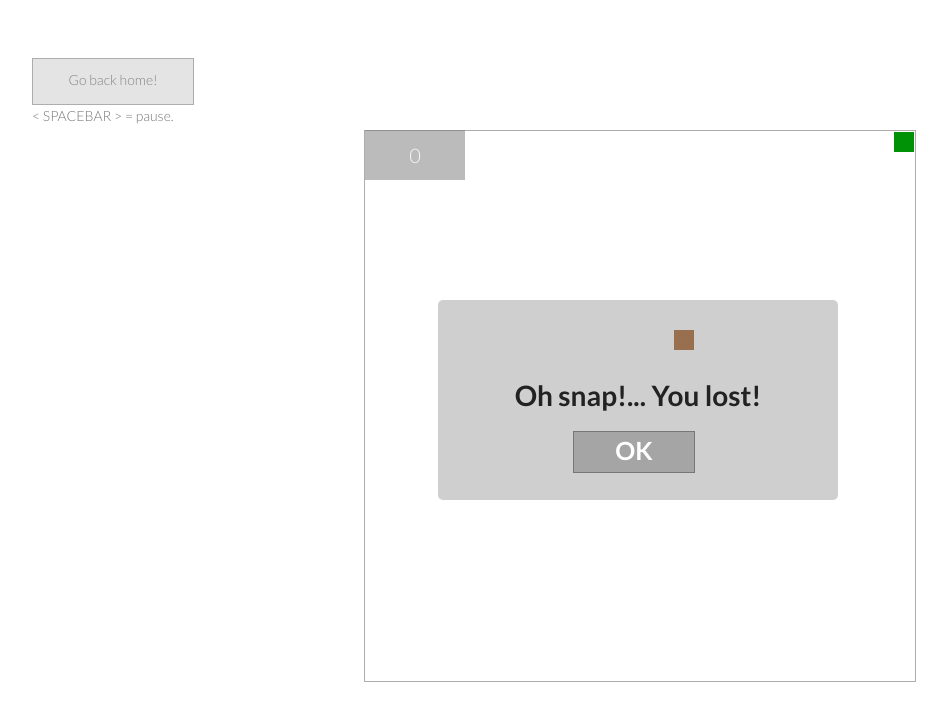
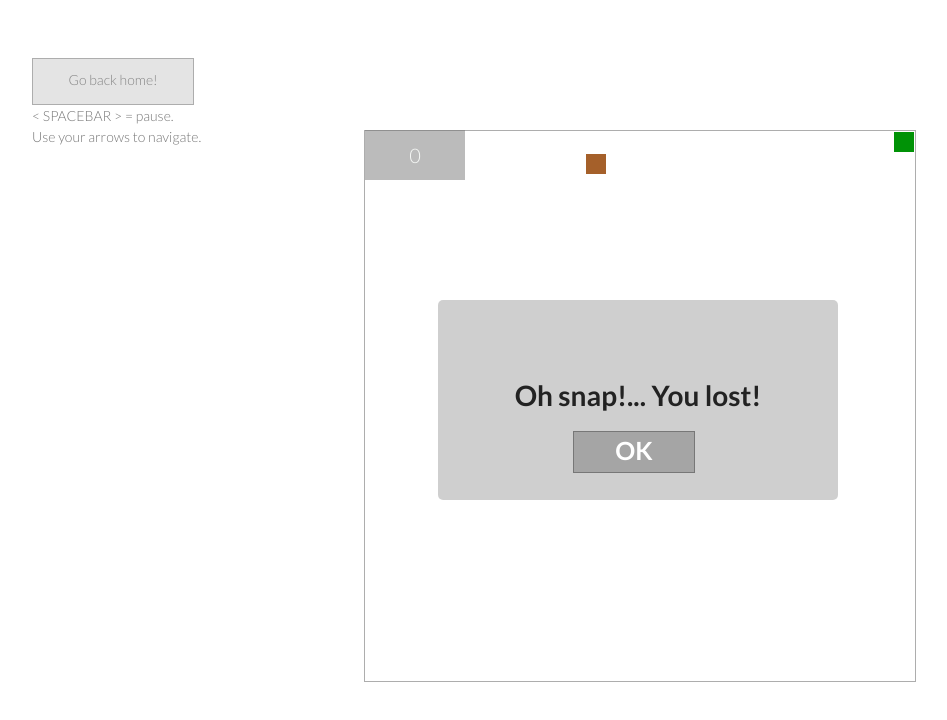
Before and after one commit to donald-john/snake, a plain HTML site: page index.html in a window 1280 px wide. Shown: the whole page, without its empty margins (26-973 px from the left). Drawn offline with Linux system fonts and the light colour scheme.

Commit message:
fix bug where food intersected snake. more directions

```diff
--- a/index.html
+++ b/index.html
@@ -19,7 +19,8 @@
         Go back home!
       </a>
       <div class="directions">
-        &lt SPACEBAR &gt = pause.
+        &lt SPACEBAR &gt = pause. </br>
+        Use your arrows to navigate.
       </div>
     </div>
     <div class="snake-container">
--- a/js/controller.js
+++ b/js/controller.js
@@ -199,6 +199,11 @@ angular.module('snake.controllers',[]).controller('SnakeController',['$scope','$
 			$scope.stopGame('lost');
 		}else{
 			clearGrid();
+			for(piece in snake){
+				$scope.grid[snake[piece][0]].blocks[snake[piece][1]].type = 'snake';
+			}
+
+			function makefood(){
 				if(food.length == 0){
 					var x = Math.floor(Math.random()*GRIDSIZE-1) + 1;
 					var y = Math.floor(Math.random()*GRIDSIZE-1) + 1;
@@ -206,13 +211,13 @@ angular.module('snake.controllers',[]).controller('SnakeController',['$scope','$
 					if($scope.grid[x].blocks[y].type != 'snake')
 						food = [x,y];
 				}
+			}
 
-			for(piece in snake){
-				$scope.grid[snake[piece][0]].blocks[snake[piece][1]].type = 'snake';
+			while(food.length == 0){
+				makefood();
 			}
 
 			$scope.grid[food[0]].blocks[food[1]].type = 'food';
-			// checkCollisions();
 			timer = $timeout(gameLoop, 155);
 		}
 
```
Lines whose indentation alone changed are shown as unchanged.
